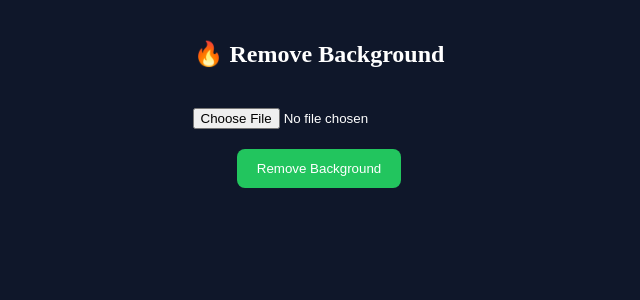
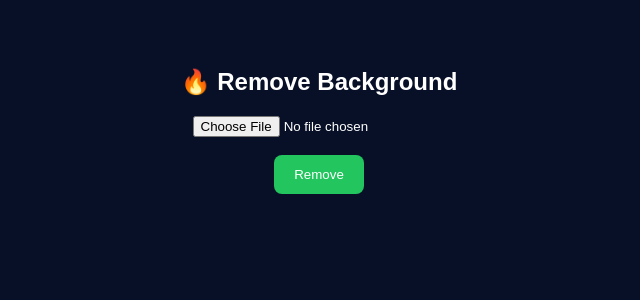
Before and after one commit to favoritemultimedia/remove-bg-tool, a Flask app: page / in a window 1280 px wide. Shown: the top 300 px of the page, without its empty margins (321-961 px from the left). Run offline with Flask 3, Linux system fonts and the light colour scheme.

Commit message:
Refactor HTML structure and styles for clarity

```diff
--- a/templates/index.html
+++ b/templates/index.html
@@ -8,40 +8,25 @@
 <style>
 
 body{
-margin:0;
-padding:20px;
-font-family:Poppins;
-background:#0f172a;
+background:#081028;
 color:white;
+font-family:Arial;
 text-align:center;
-}
-
-.box{
-max-width:700px;
-margin:auto;
-}
-
-img{
-max-width:100%;
-border-radius:12px;
-margin-top:20px;
+padding:40px;
 }
 
 button{
 padding:12px 20px;
+background:#22c55e;
+color:white;
 border:none;
 border-radius:8px;
-background:#22c55e;
-color:white;
 cursor:pointer;
 }
 
-button:hover{
-background:#ef4444;
-}
-
-input{
-margin:20px;
+img{
+max-width:90%;
+margin-top:20px;
 }
 
 </style>
@@ -50,47 +35,45 @@ margin:20px;
 
 <body>
 
-<div class="box">
-
 <h2>🔥 Remove Background</h2>
 
 <input type="file" id="img">
 
-<br>
+<br><br>
 
-<button onclick="removeBg()">
-Remove Background
+<button onclick="go()">
+Remove
 </button>
 
 <br>
 
 <img id="out">
 
-</div>
-
 <script>
 
-async function removeBg(){
+async function go(){
 
-let file=document.getElementById("img").files[0];
+let f=img.files[0];
 
-if(!file){
-alert("Upload image");
+if(!f){
+alert("upload image");
 return;
 }
 
 let fd=new FormData();
 
-fd.append("image",file);
+fd.append("image",f);
 
-let res=await fetch("/remove",{
+let res=
+await fetch("/remove",{
 method:"POST",
 body:fd
 });
 
-let blob=await res.blob();
+let blob=
+await res.blob();
 
-document.getElementById("out").src=
+out.src=
 URL.createObjectURL(blob);
 
 }
```
